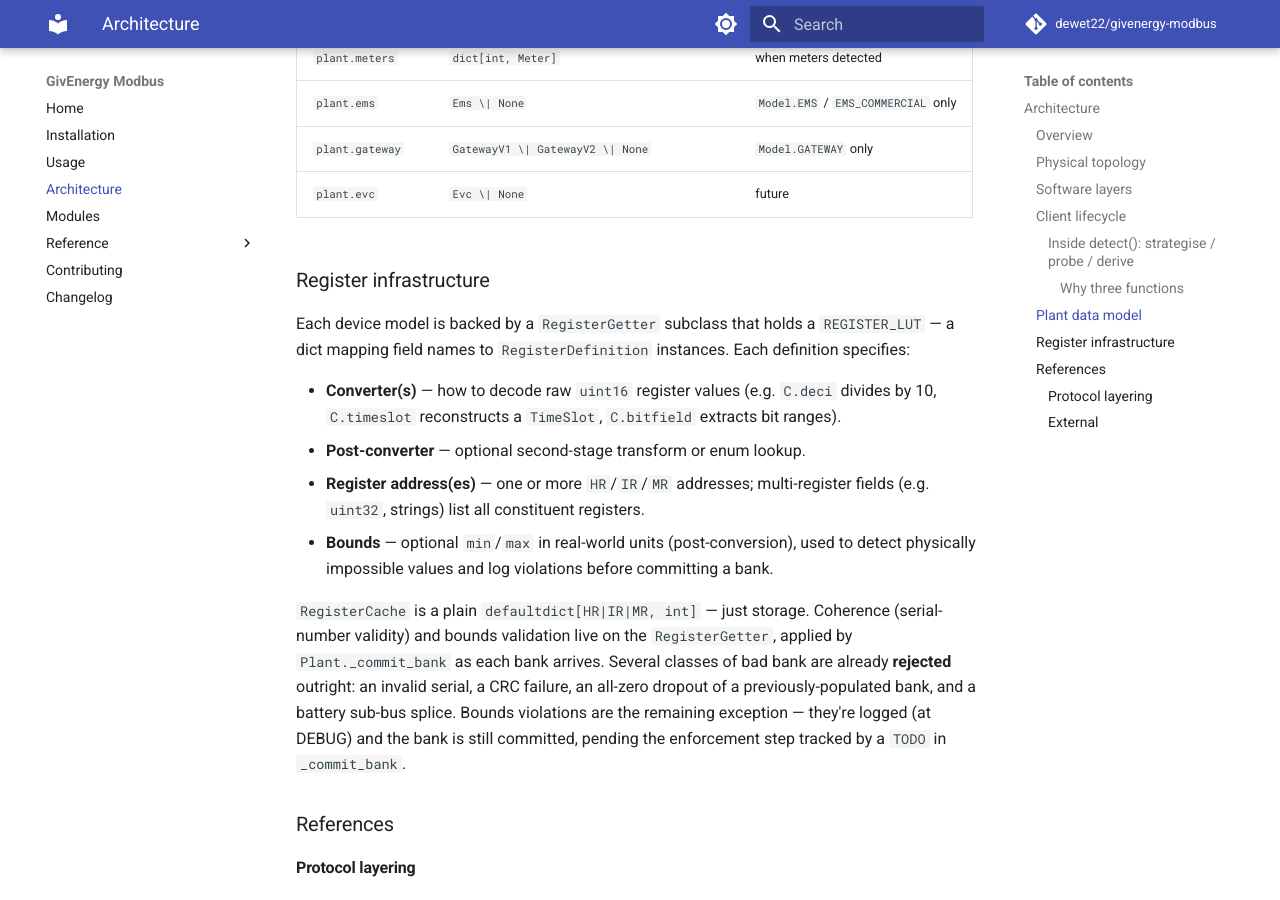
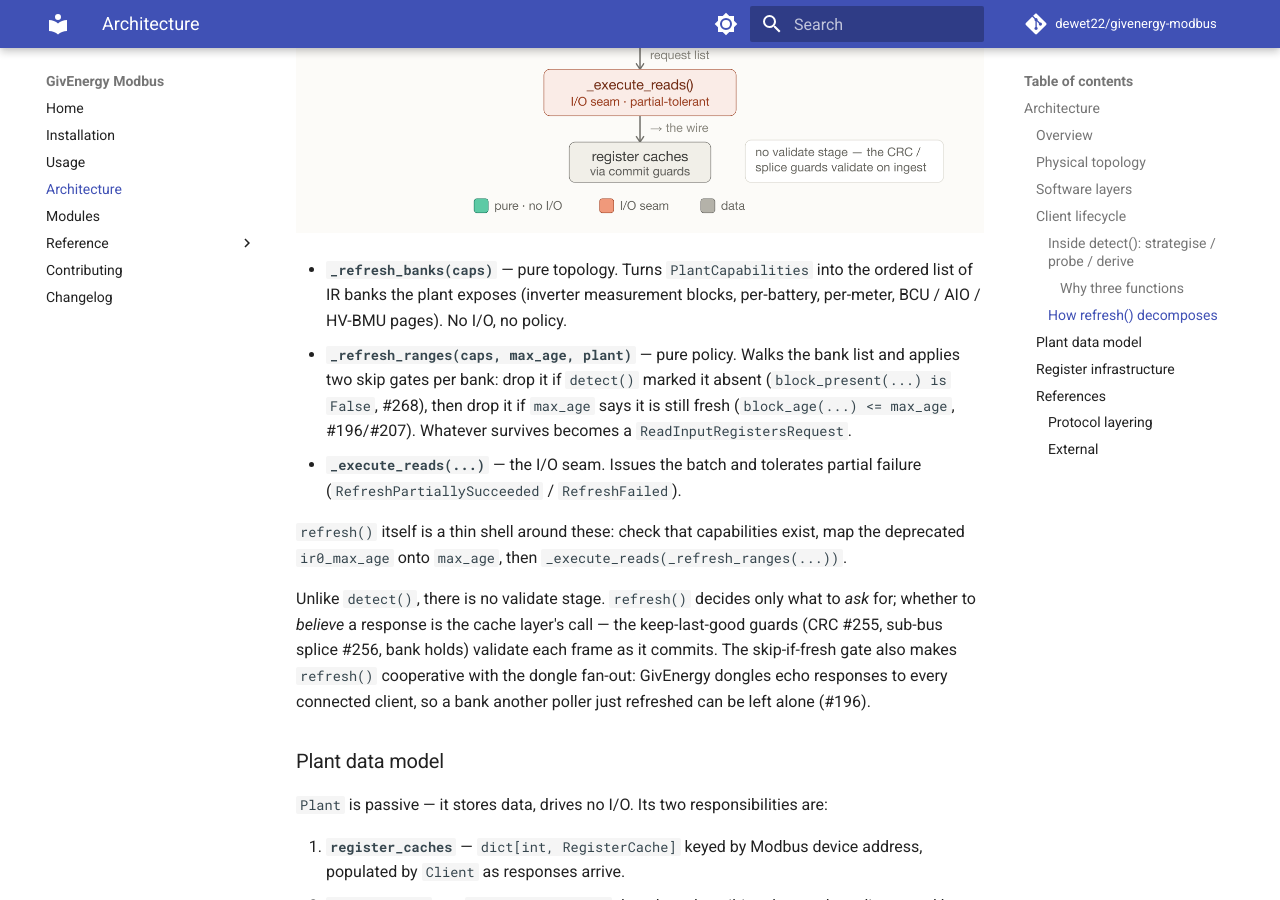
Before and after one commit to dewet22/givenergy-modbus, an MkDocs documentation site: the page built from docs/architecture.md, in a window 1280 px wide and 900 px high, scrolled down 4739 px. Built offline with MkDocs 1.6.1 and Material for MkDocs 9.7.7, drawn with Linux system fonts in a browser that asks for light colours; comment, search, counter and statistics services are not loaded; some of the changed text lies outside the part shown.

Commit message:
docs: diagram the refresh() decomposition (#268)
Adds a third architecture diagram alongside the detect() pair: refresh() as a
thin shell over _refresh_banks (pure topology → bank list), _refresh_ranges
(pure policy — the two skip gates: absent #268 s5, fresh #196/#207) and
_execute_reads (the I/O seam). Notes the asymmetry vs detect(): refresh() has
no validate stage; the CRC/splice commit guards validate on ingest.

Standalone SVG source + 2x PNG, same palette as the detect() diagrams.

Co-Authored-By: Claude Sonnet 4.6 <noreply@anthropic.com>

```diff
--- a/docs/architecture.md
+++ b/docs/architecture.md
@@ -158,6 +158,20 @@ Before #345, `detect()` fanned out to a per-device-type helper for each peripher
 
 The refactor transposes that grid: instead of five helpers each doing all three jobs, there is one function per job. Candidate generation lives once (shared by `_strategise` and `_derive_capabilities`) and validation lives once in `_derive_capabilities`, both spanning every device type; the probe I/O routes through `_probe_ranges` for the AIO, HV-BMU, meter and LV-BCU steps. A change to a candidate range or a validation gate is now a one-site edit rather than a five-site sweep.
 
+### How `refresh()` decomposes
+
+The polling path mirrors `detect()`'s split — pure policy decides *what* to read, a single seam does the I/O:
+
+![The refresh() decomposition: _refresh_banks, _refresh_ranges and _execute_reads](img/refresh-decomposition.png)
+
+- **`_refresh_banks(caps)`** — pure topology. Turns `PlantCapabilities` into the ordered list of IR banks the plant exposes (inverter measurement blocks, per-battery, per-meter, BCU / AIO / HV-BMU pages). No I/O, no policy.
+- **`_refresh_ranges(caps, max_age, plant)`** — pure policy. Walks the bank list and applies two skip gates per bank: drop it if `detect()` marked it absent (`block_present(...) is False`, #268), then drop it if `max_age` says it is still fresh (`block_age(...) <= max_age`, #196/#207). Whatever survives becomes a `ReadInputRegistersRequest`.
+- **`_execute_reads(...)`** — the I/O seam. Issues the batch and tolerates partial failure (`RefreshPartiallySucceeded` / `RefreshFailed`).
+
+`refresh()` itself is a thin shell around these: check that capabilities exist, map the deprecated `ir0_max_age` onto `max_age`, then `_execute_reads(_refresh_ranges(...))`.
+
+Unlike `detect()`, there is no validate stage. `refresh()` decides only what to *ask* for; whether to *believe* a response is the cache layer's call — the keep-last-good guards (CRC #255, sub-bus splice #256, bank holds) validate each frame as it commits. The skip-if-fresh gate also makes `refresh()` cooperative with the dongle fan-out: GivEnergy dongles echo responses to every connected client, so a bank another poller just refreshed can be left alone (#196).
+
 ## Plant data model
 
 `Plant` is passive — it stores data, drives no I/O. Its two responsibilities are:
```
Also changed, not shown: docs/img/refresh-decomposition.png (added), docs/img/refresh-decomposition.svg (added).
